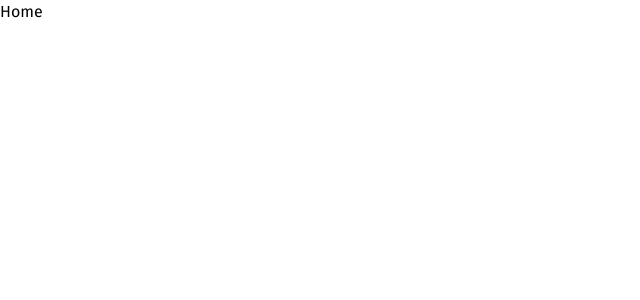
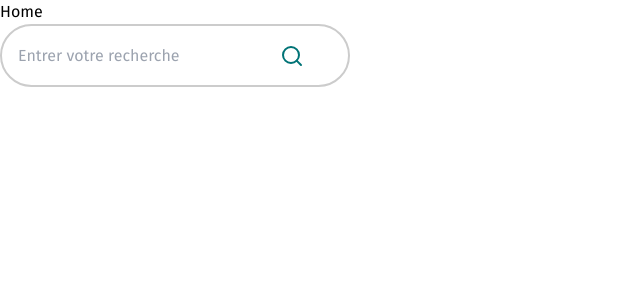
Before and after one commit to Julien879465/Connect4Change, a React (Vite) app in the folder frontend/: page / in a window 1280 px wide. Shown: the top 300 px of the page, without its empty margins (0-640 px from the left). Built offline with nearby package versions, Linux system fonts and the light colour scheme.

Commit message:
searchbar

```diff
--- a/frontend/src/components/SearchBar.jsx
+++ b/frontend/src/components/SearchBar.jsx
@@ -1,7 +1,25 @@
-import React from "react";
+import { useState } from "react";
+import searchIcon from "../assets/Icons/search.svg";
 
 function SearchBar() {
-  return <div>SearchBar</div>;
+  const [searchValue, setSearchValue] = useState("");
+  console.info(searchValue);
+  return (
+    <div className="relative w-full">
+      <input
+        className="absolute h-[63px] w-[350px] border-solid border-2 border-grey3 px-4 rounded-full"
+        type="text"
+        placeholder="Entrer votre recherche"
+        onChange={(e) => setSearchValue(e.target.value)}
+      />
+
+      <img
+        className="absolute h-[24px] top-5 left-[280px]"
+        src={searchIcon}
+        alt=""
+      />
+    </div>
+  );
 }
 
 export default SearchBar;
--- a/frontend/src/pages/Home.jsx
+++ b/frontend/src/pages/Home.jsx
@@ -1,7 +1,10 @@
+import SearchBar from "../components/SearchBar";
+
 export default function Home() {
   return (
     <div>
       <p>Home</p>
+      <SearchBar />
     </div>
   );
 }
--- a/frontend/tailwind.config.js
+++ b/frontend/tailwind.config.js
@@ -44,7 +44,7 @@ module.exports = {
           "4xl": "2rem",
         },
       },
-      backgroundImage: {},
+      backgroundImage: { searchBarIcon: "url('./assets/icons/search.svg')" },
       boxShadow: {
         image: "0px 4px 4px rgba(0, 0, 0, 0.25)",
       },
```
